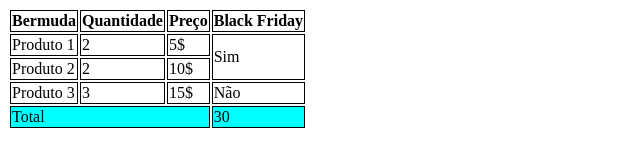
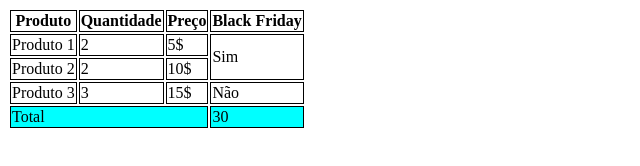
Before and after one commit to rayssavianar/aula-tabela, a plain HTML site: page index.html in a window 1280 px wide. Shown: the whole page, without its empty margins (0-640 px from the left). Drawn offline with Linux system fonts and the light colour scheme.

Commit message:
trocado por produto

```diff
--- a/index.html
+++ b/index.html
@@ -18,7 +18,7 @@
     <table>
         <thead>
             <tr>
-                <th>Bermuda</th>
+                <th>Produto</th>
                 <th>Quantidade</th>
                 <th>Preço</th>
                 <th>Black Friday</th>
```
